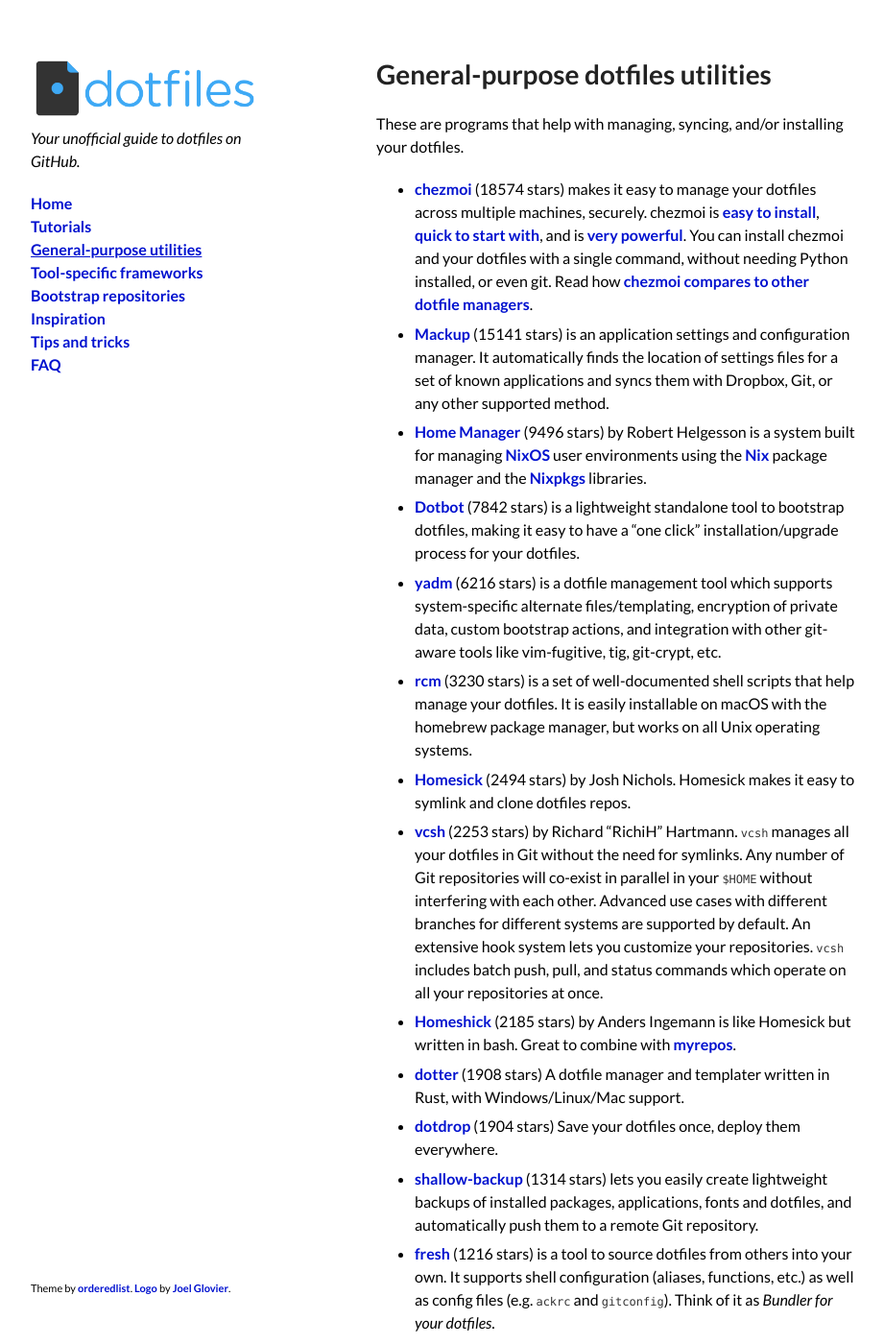
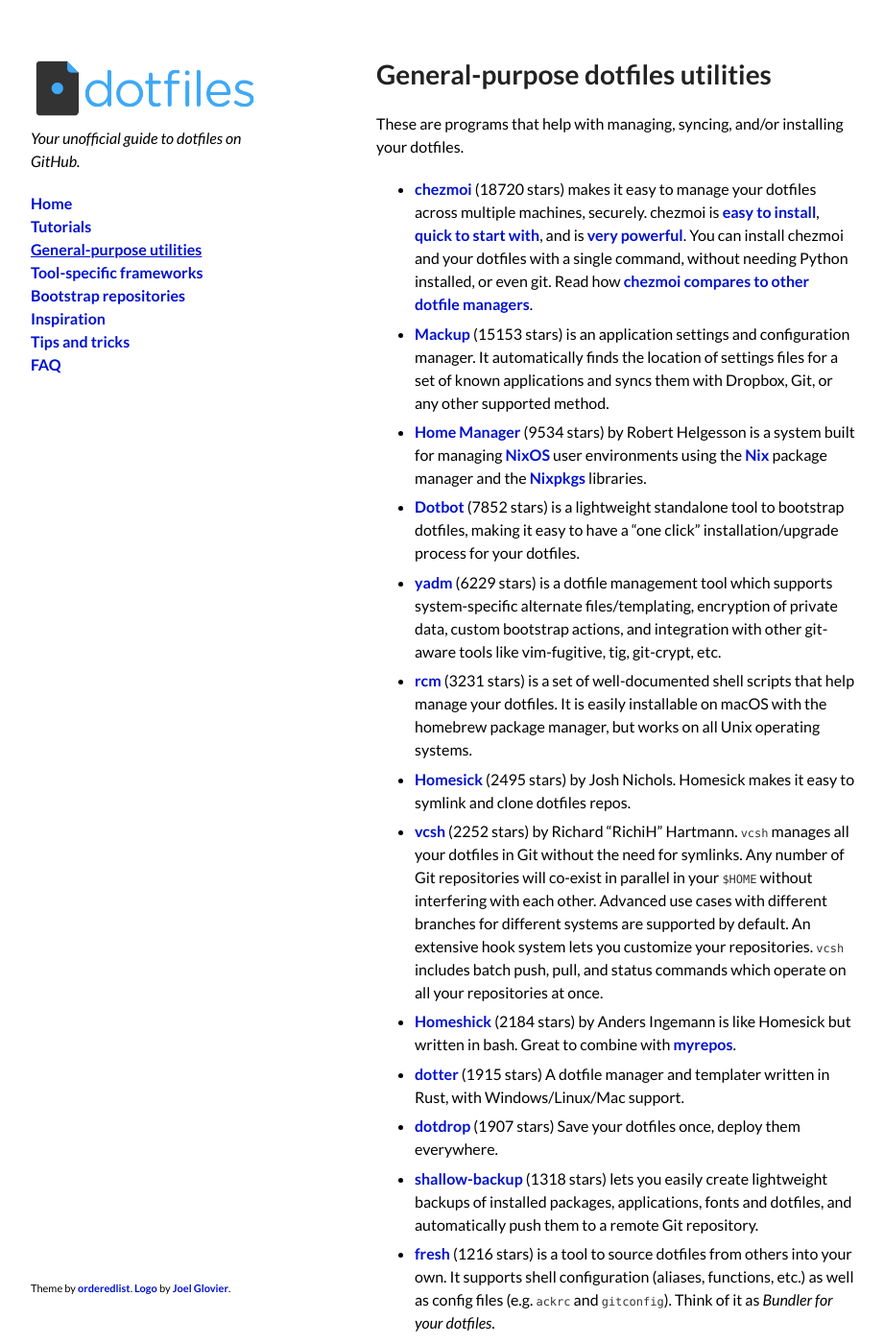
Before and after one commit to dotfiles/dotfiles.github.com, a Jekyll site: the page built from utilities.md, in a window 1280 px wide and 1400 px high. Shown: the whole window at 96% size, without its empty margins (178-1099 px from the left). Built offline with Jekyll 4.4.1, drawn with Linux system fonts in a browser that asks for light colours; comment, search, counter and statistics services are not loaded; some of the changed text lies outside the part shown.

Commit message:
Update star counts

```diff
--- a/_data/utilities.yml
+++ b/_data/utilities.yml
@@ -9,14 +9,14 @@
   notes: is a minimalist dotfile management framework, written 100% in bash.
   stars: 107
   url: https://github.com/bashdot/bashdot
-- forks: 618
+- forks: 617
   name: chezmoi
   notes: makes it easy to manage your dotfiles across multiple machines, securely.
     chezmoi is [easy to install](https://chezmoi.io/install/), [quick to start with](https://chezmoi.io/quick-start/),
     and is [very powerful](https://www.chezmoi.io/user-guide/setup/). You can install
     chezmoi and your dotfiles with a single command, without needing Python installed,
     or even git. Read how [chezmoi compares to other dotfile managers](https://www.chezmoi.io/comparison-table/).
-  stars: 18574
+  stars: 18720
   url: https://github.com/twpayne/chezmoi
   website: https://chezmoi.io
 - forks: 5
@@ -48,12 +48,12 @@
   name: Dotbot
   notes: is a lightweight standalone tool to bootstrap dotfiles, making it easy to
     have a "one click" installation/upgrade process for your dotfiles.
-  stars: 7842
+  stars: 7852
   url: https://github.com/anishathalye/dotbot
 - forks: 107
   name: dotdrop
   notes: Save your dotfiles once, deploy them everywhere.
-  stars: 1904
+  stars: 1907
   url: https://github.com/deadc0de6/dotdrop
 - forks: 32
   name: dotfiler
@@ -91,11 +91,11 @@
     for multiple environments. It also supports shell autocompletion.
   stars: 99
   url: https://github.com/clayrisser/dotstow
-- forks: 69
+- forks: 68
   name: Dotsync
   notes: utility for syncing dotfiles between multiple machines from a Git repo or
     push using rsync.
-  stars: 345
+  stars: 344
   url: https://github.com/dotphiles/dotsync
 - forks: 15
   name: dotty
@@ -107,7 +107,7 @@
 - forks: 28
   name: Ellipsis
   notes: is a package manager for dotfiles.
-  stars: 362
+  stars: 361
   url: https://github.com/ellipsis/ellipsis
 - forks: 7
   name: exogenesis
@@ -140,55 +140,55 @@
     you. Homely also has a clever Automatic Cleanup feature and good tutorials.
   stars: 45
   url: https://github.com/phodge/homely
-- forks: 2323
+- forks: 2329
   name: Home Manager
   notes: by Robert Helgesson is a system built for managing [NixOS](https://nixos.org)
     user environments using the [Nix](https://nixos.org/nix/) package manager and
     the [Nixpkgs](https://nixos.org/nixpkgs/) libraries.
-  stars: 9496
+  stars: 9534
   url: https://github.com/nix-community/home-manager
 - forks: 24
   name: Homemaker
   notes: by Alex Yatskov. Homemaker is a standalone tool written in Golang to manage
     both common and machine-specific dotfile settings. Homemaker can be configured
     in TOML, YAML or JSON.
-  stars: 237
+  stars: 236
   url: https://github.com/FooSoft/homemaker
 - forks: 149
   name: Homeshick
   notes: by Anders Ingemann is like Homesick but written in bash. Great to combine
     with [myrepos](https://web.archive.org/web/20200904205236/https://waiting-for-dev.github.io/blog/2014/05/04/distributable-and-organized-dotfiles-with-homeshick-and-mr/).
-  stars: 2185
+  stars: 2184
   url: https://github.com/andsens/homeshick
 - forks: 124
   name: Homesick
   notes: by Josh Nichols. Homesick makes it easy to symlink and clone dotfiles repos.
-  stars: 2494
+  stars: 2495
   url: https://github.com/technicalpickles/homesick
 - name: myrepos
   notes: is a tool to manage all your version control repositories at once.
   url: https://myrepos.branchable.com/
-- forks: 24
+- forks: 18
   name: Pearl
   notes: is a brand new revolutionary package manager that allows to automatically
     activate dotfiles whenever shells or editors start via a smart hook mechanism.
     Dotfiles are treated as packages that coexist together seamlessly and can be fully
     controlled and synced across different systems. There is a wide range of packages
     already available in the [Official Pearl Hub](https://github.com/pearl-hub).
-  stars: 235
+  stars: 234
   url: https://github.com/pearl-core/pearl
 - forks: 138
   name: rcm
   notes: is a set of well-documented shell scripts that help manage your dotfiles.
     It is easily installable on macOS with the homebrew package manager, but works
     on all Unix operating systems.
-  stars: 3230
+  stars: 3231
   url: https://github.com/thoughtbot/rcm
 - forks: 265
   name: shallow-backup
   notes: lets you easily create lightweight backups of installed packages, applications,
     fonts and dotfiles, and automatically push them to a remote Git repository.
-  stars: 1314
+  stars: 1318
   url: https://github.com/alichtman/shallow-backup
 - forks: 13
   name: stowsh
@@ -208,14 +208,14 @@
     branches for different systems are supported by default. An extensive hook system
     lets you customize your repositories. `vcsh` includes batch push, pull, and status
     commands which operate on all your repositories at once.
-  stars: 2253
+  stars: 2252
   url: https://github.com/RichiH/vcsh
 - forks: 194
   name: yadm
   notes: is a dotfile management tool which supports system-specific alternate files/templating,
     encryption of private data, custom bootstrap actions, and integration with other
     git-aware tools like vim-fugitive, tig, git-crypt, etc.
-  stars: 6216
+  stars: 6229
   url: https://github.com/TheLocehiliosan/yadm
   website: https://yadm.io/
 - forks: 9
@@ -235,7 +235,7 @@
 - forks: 72
   name: dotter
   notes: A dotfile manager and templater written in Rust, with Windows/Linux/Mac support.
-  stars: 1908
+  stars: 1915
   url: https://github.com/SuperCuber/dotter
 - forks: 61
   name: dotfiles
@@ -246,7 +246,7 @@
 - forks: 56
   name: comtrya
   notes: configuration Management for Localhost / dotfiles.
-  stars: 606
+  stars: 607
   url: https://github.com/comtrya/comtrya
   website: https://comtrya.dev/
 - forks: 8
@@ -267,12 +267,12 @@
     the job (rsync, git, Dropbox, Tresorit, ...)
   stars: 7
   url: https://github.com/loicrouchon/symly
-- forks: 937
+- forks: 936
   name: Mackup
   notes: is an application settings and configuration manager. It automatically finds
     the location of settings files for a set of known applications and syncs them
     with Dropbox, Git, or any other supported method.
-  stars: 15141
+  stars: 15153
   url: https://github.com/lra/mackup
 - forks: 0
   name: hideDot
```
Also changed, not shown: _data/bootstrap.yml (+6 -6 lines), _data/frameworks.yml (+48 -48 lines), _data/inspiration.yml (+62 -62 lines).
